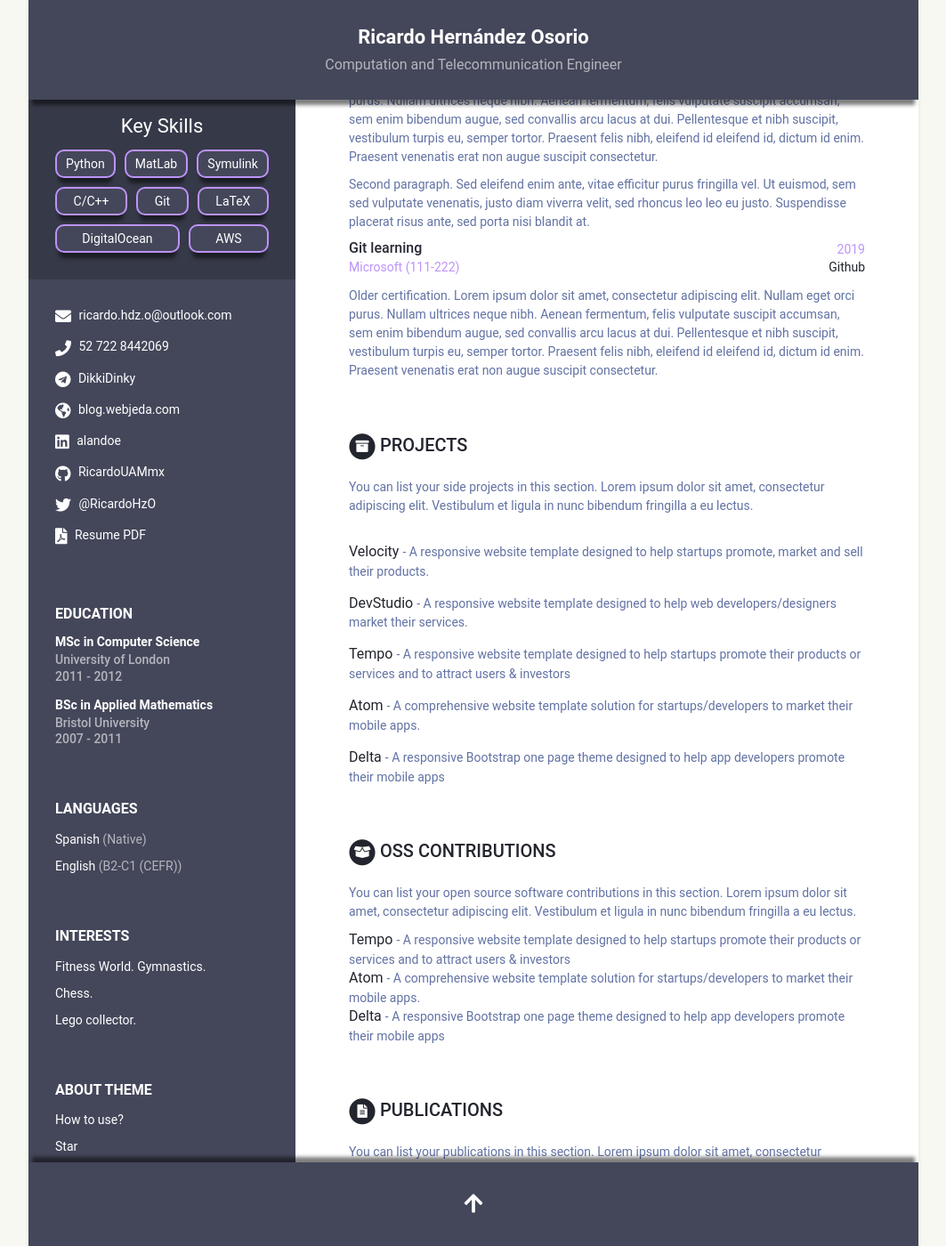
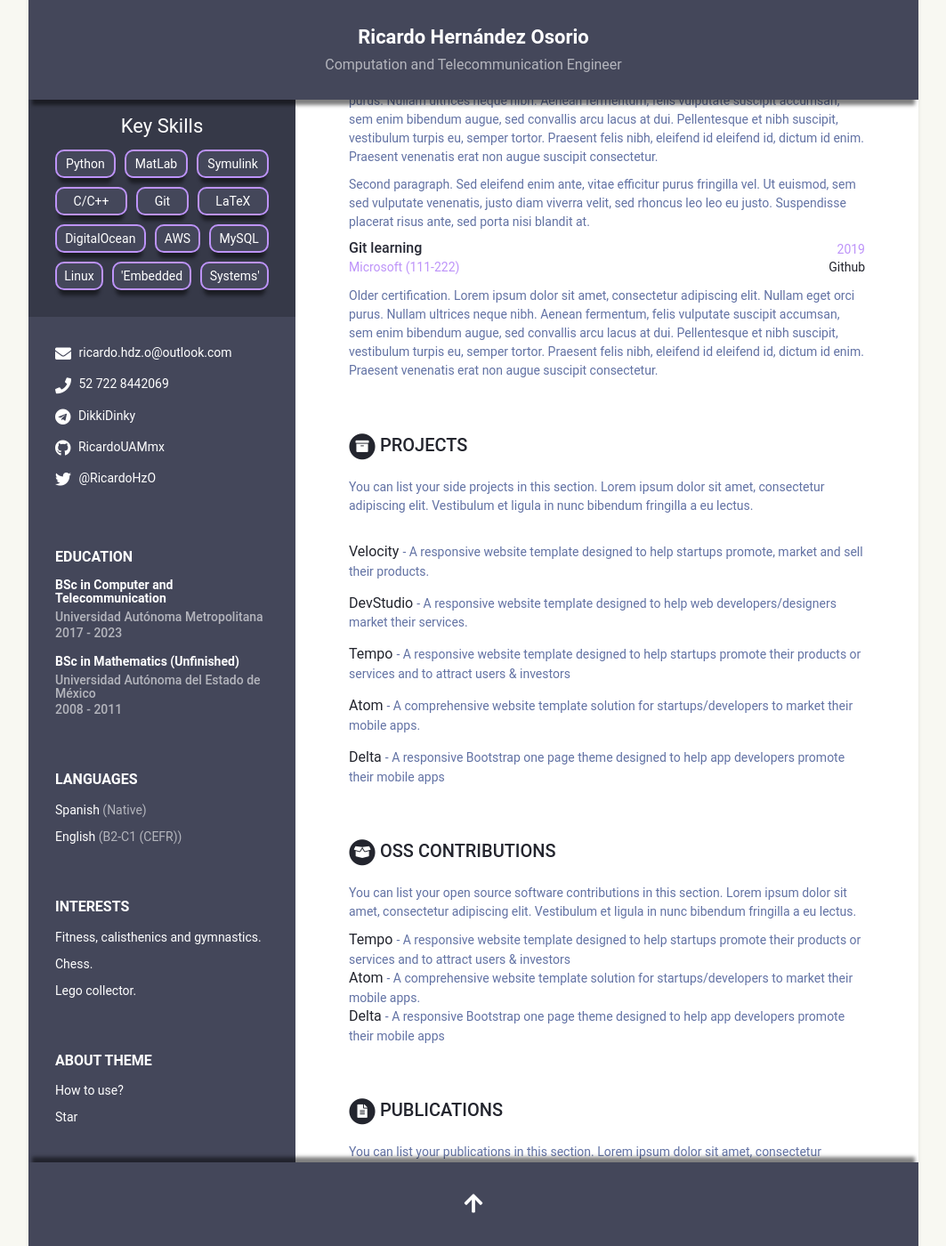
Before and after one commit to RicardoUAMmx/webcode, a Jekyll site: the page built from index.html, in a window 1280 px wide and 1400 px high, scrolled down 1304 px. Shown: the whole window at 89% size, without its empty margins (108-1171 px from the left). Built offline with Jekyll 4.4.1, drawn with Linux system fonts in a browser that asks for light colours.

Commit message:
experimental cv-theme

```diff
--- a/_data/data.yml
+++ b/_data/data.yml
@@ -34,15 +34,17 @@ sidebar:
       the retail market bank, technical skills and my passion for abstract
       reasoning were crucial, overall, my most important work experience_
 
-    hashtags: Python MatLab Symulink C/C++ Git LaTeX DigitalOcean AWS
+    hashtags: |
+      Python MatLab Symulink C/C++ Git LaTeX DigitalOcean AWS MySQL Linux
+      'Embedded Systems'
 
     # Sidebar links
     email: ricardo.hdz.o@outlook.com
     phone: 52 722 8442069
     timezone:
     citizenship:
-    website: blog.webjeda.com #do not add http://
-    linkedin: alandoe
+    website: # blog.webjeda.com #do not add http://
+    linkedin: # alandoe
     xing:
     github: RicardoUAMmx
     telegram: DikkiDinky # add your nickname without '@' sign
@@ -52,7 +54,7 @@ sidebar:
     stack-overflow: # Number/Username, e.g. 123456/alandoe
     codewars:
     goodreads: # Number-Username, e.g. 123456-alandoe
-    pdf: http://www.africau.edu/images/default/sample.pdf
+    pdf: # http://www.africau.edu/images/default/sample.pdf
 
     languages:
       title: Languages
@@ -66,7 +68,7 @@ sidebar:
     interests:
       title: Interests
       info:
-        - item: Fitness World. Gymnastics.
+        - item: Fitness, calisthenics and gymnastics.
           link:
 
         - item: Chess.
@@ -93,9 +95,9 @@ career-profile:
 education:
     title: Education
     info:
-      - degree: MSc in Computer Science
-        university: University of London
-        time: 2011 - 2012
+      - degree: BSc in Computer and Telecommunication
+        university: Universidad Autónoma Metropolitana
+        time: 2017 - 2023
         details: |
           Describe your study here lorem ipsum dolor sit amet, consectetuer
           adipiscing elit. Aenean commodo ligula eget dolor. Aenean massa. Cum
@@ -104,9 +106,9 @@ education:
           pretium quis, sem.
             - Bullet point
             - Bullet point
-      - degree: BSc in Applied Mathematics
-        university: Bristol University
-        time: 2007 - 2011
+      - degree: BSc in Mathematics (Unfinished)
+        university: Universidad Autónoma del Estado de México
+        time: 2008 - 2011
         details: |
           Describe your study here lorem ipsum dolor sit amet, consectetuer
           adipiscing elit. Aenean commodo ligula eget dolor. Aenean massa. Cum
```
